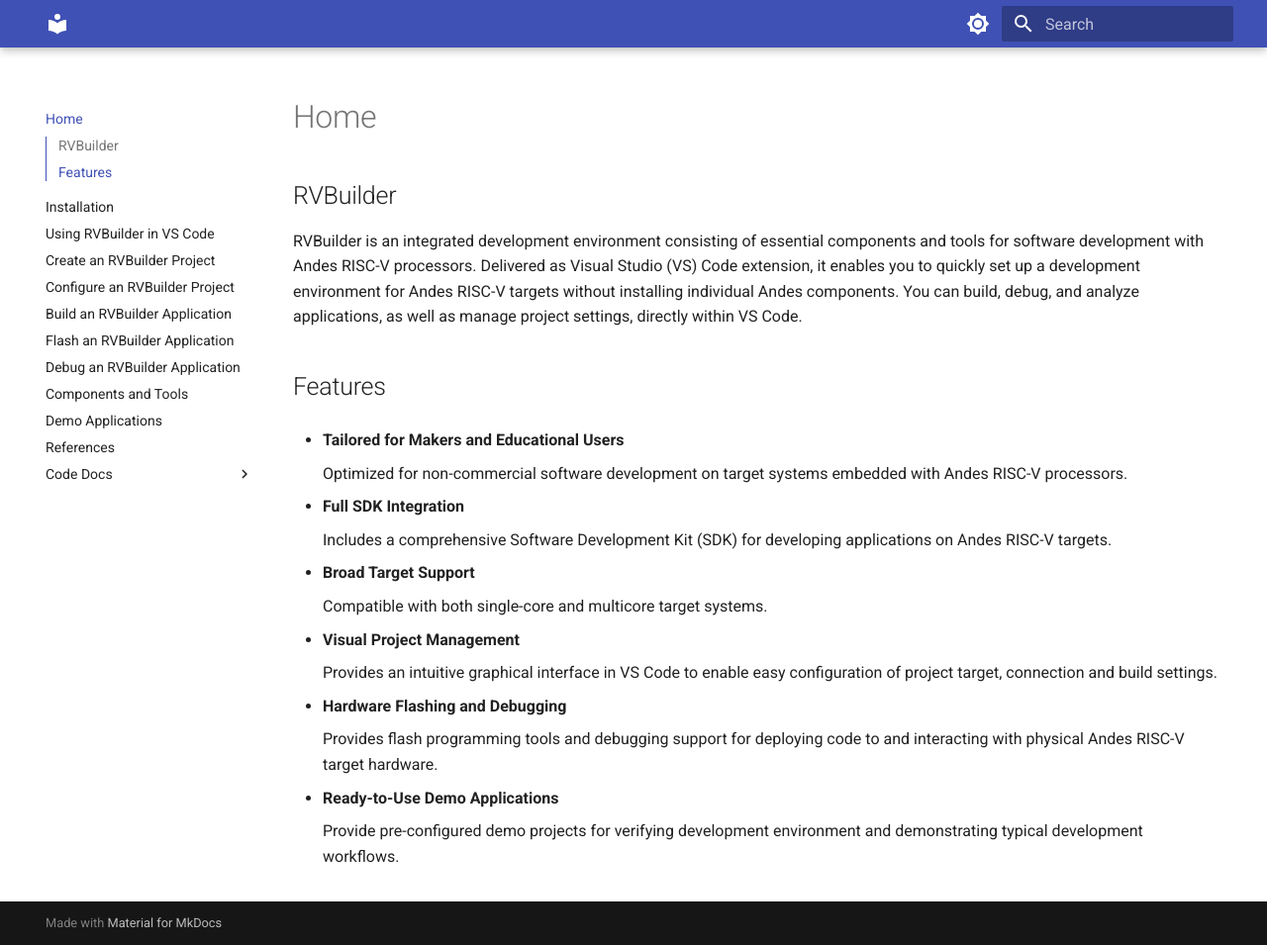
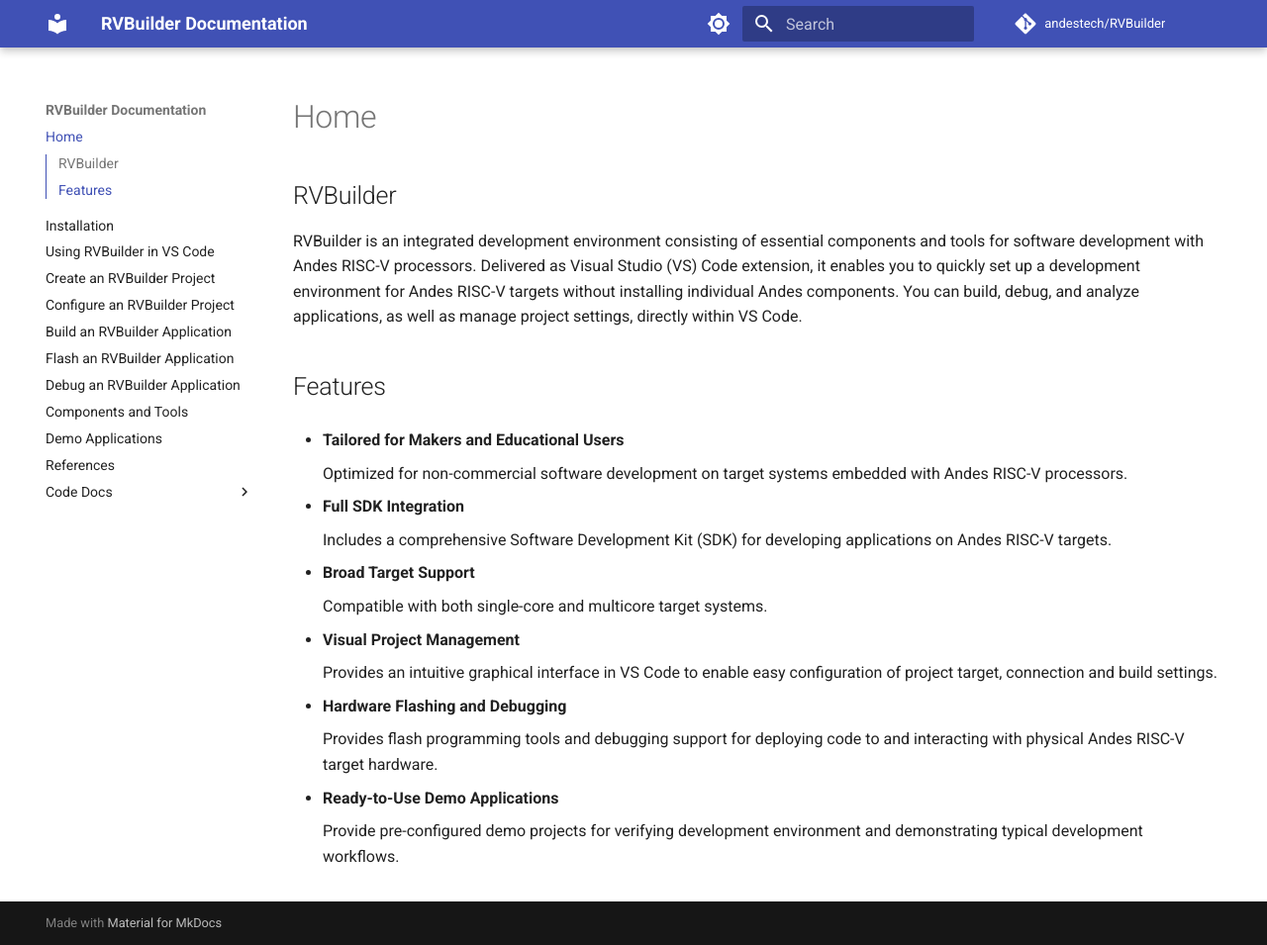
Before and after one commit to obscuredarling/qwpo4578, an MkDocs documentation site: the page built from docs/index.md, in a window 1280 px wide and 955 px high. Shown: the whole window at 99% size. Built offline with MkDocs 1.6.1 and Material for MkDocs 9.7.7, drawn with Linux system fonts in a browser that asks for light colours; comment, search, counter and statistics services are not loaded.

Commit message:
updated documentation

```diff
--- a/mkdocs.yml
+++ b/mkdocs.yml
@@ -1,3 +1,8 @@
+site_name: RVBuilder Documentation
+site_url: https://obscuredarling.github.io/qwpo4578/
+repo_url: https://github.com/obscuredarling/qwpo4578
+repo_name: andestech/RVBuilder
+
 theme:
   name: material
 
```
Also changed, not shown: README.md (+3 -3 lines).
